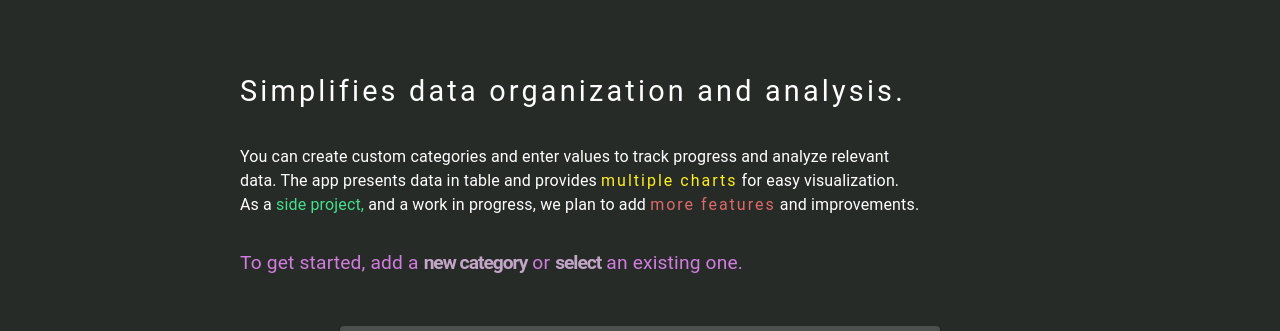
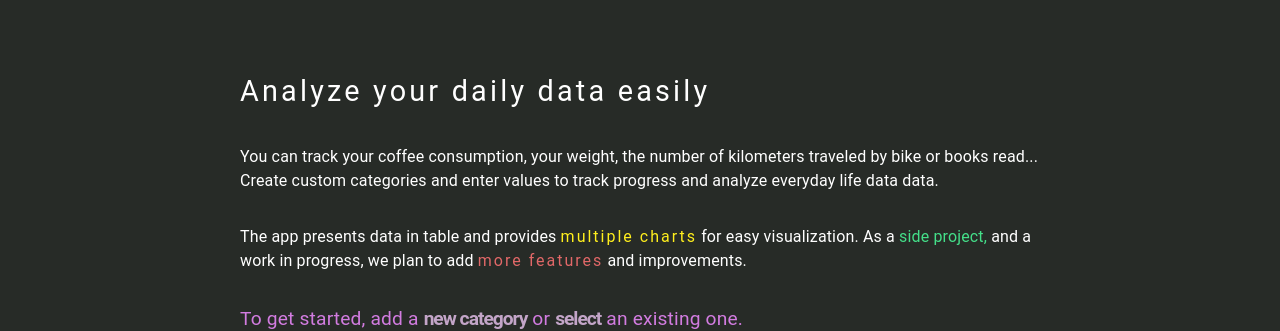
Before and after one commit to Bloodyblow/instant-stats, a Next.js app: page / in a window 1280 px wide. Shown: the part 198-529 px from the top of the page. Built offline with nearby package versions, Linux system fonts and the light colour scheme; no server answers.

Commit message:
Improve description

```diff
--- a/src/app/i18n/en.json
+++ b/src/app/i18n/en.json
@@ -77,8 +77,9 @@
   "values": "Values",
   "you-will-receive-an-email": "You will receive an email with a magic link to sign in to your account.",
   "presentation": {
-    "simplify-data-organization-and-analysis": "Simplifies data organization and analysis.",
-    "you-can-create": "You can create custom categories and enter values to track progress and analyze relevant data.",
+    "analyze-your-daily-data-easily": "Analyze your daily data easily",
+    "examples": "You can track your coffee consumption, your weight, the number of kilometers traveled by bike or books read...",
+    "you-can-create": "Create custom categories and enter values to track progress and analyze everyday life data data.",
     "app-presents-data-in-table-and-provides": "The app presents data in table and provides",
     "various-charts": "multiple charts",
     "for-easy-visualisation": "for easy visualization.",
--- a/src/app/i18n/fr.json
+++ b/src/app/i18n/fr.json
@@ -77,8 +77,9 @@
   "values": "Valeurs",
   "you-will-receive-an-email": "Vous recevrez un e-mail avec un lien magique pour vous connecter sans mot de passe.",
   "presentation": {
-    "simplify-data-organization-and-analysis": "Simplifiez l'organisation et l'analyse des données.",
-    "you-can-create": "Vous pouvez créer des catégories personnalisées et saisir des valeurs pour suivre les progrès et analyser les données pertinentes.",
+    "analyze-your-daily-data-easily": "Analysez facilement vos données quotidiennes",
+    "examples": "Vous pouvez suivre votre consommation de café, votre poids, le nombre de kilomètres parcourus en vélo ou de livres lus...",
+    "you-can-create": "Créez des catégories personnalisées et saisissez des valeurs pour suivre les progrès et analyser les données du quotidien.",
     "app-presents-data-in-table-and-provides": "L'application présente les données dans un tableau et fournit",
     "various-charts": "divers graphiques",
     "for-easy-visualisation": "pour une visualisation facile.",
--- a/src/components/HomePresentation.tsx
+++ b/src/components/HomePresentation.tsx
@@ -2,7 +2,6 @@ import { Typography, useTheme } from "@mui/material";
 import { useTranslation } from "react-i18next";
 
 const typographySx = {
-  textWrap: "balance",
   width: "80vw",
   maxWidth: "800px",
   color: "text.primary",
@@ -28,10 +27,12 @@ export default function HomePresentation() {
           letterSpacing: "0.2rem",
         }}
       >
-        {t("presentation.simplify-data-organization-and-analysis")}
+        {t("presentation.analyze-your-daily-data-easily")}
       </Typography>
       <Typography sx={typographySx}>
-        {t("presentation.you-can-create")}{" "}
+        {t("presentation.examples")} {t("presentation.you-can-create")}{" "}
+      </Typography>
+      <Typography sx={typographySx}>
         {t("presentation.app-presents-data-in-table-and-provides")}{" "}
         <span style={{ color: yellow, letterSpacing: "2px" }}>
           {t("presentation.various-charts")}
```
